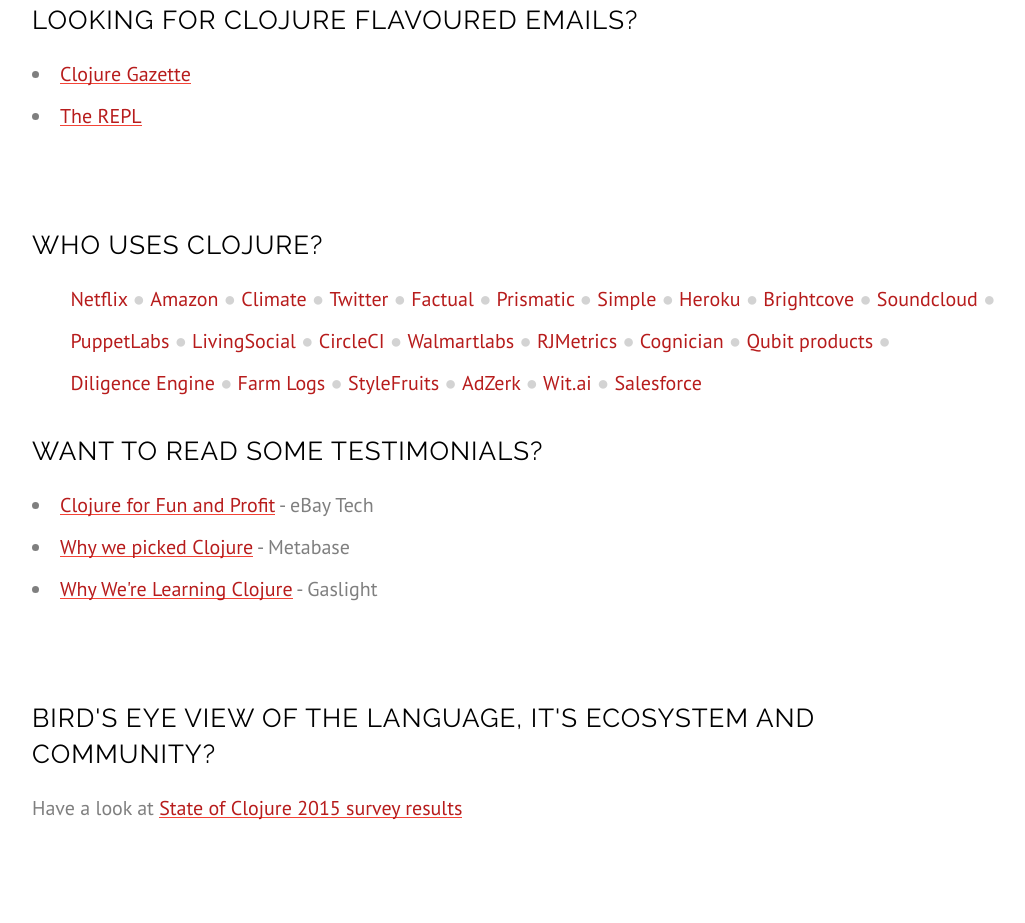
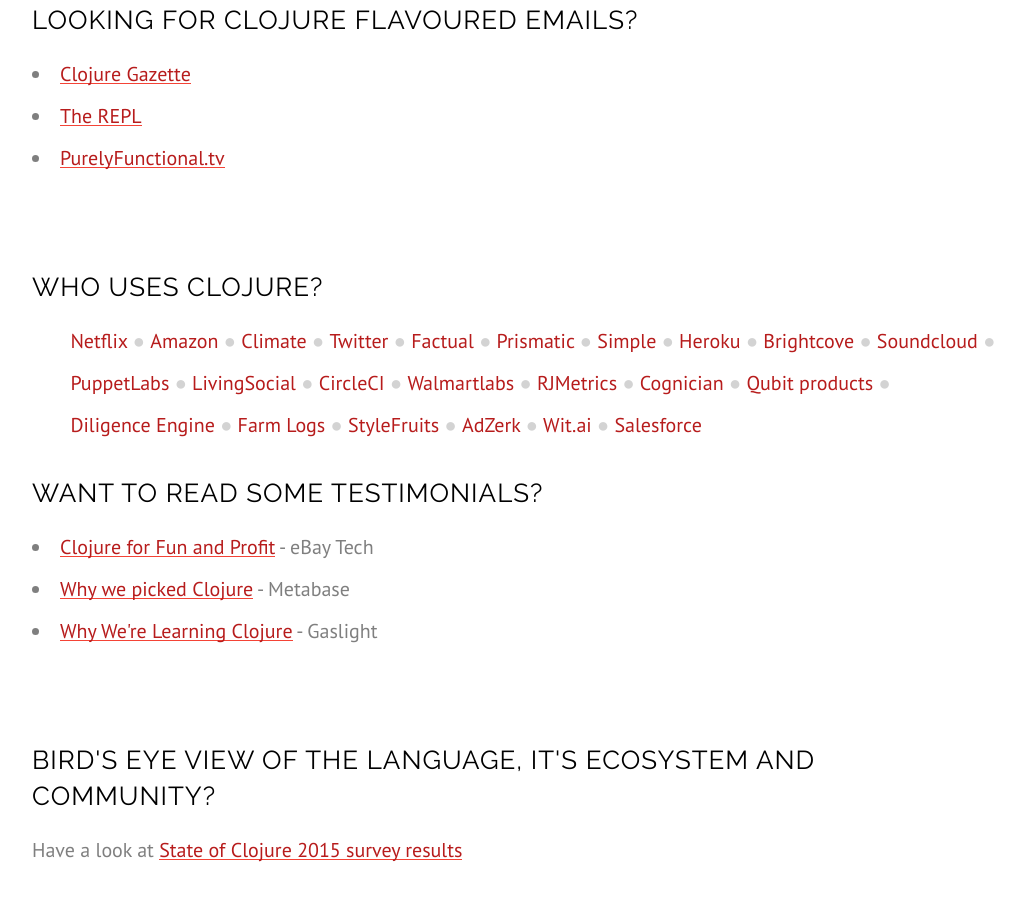
Before and after one commit to kirang89/clojure-newbie-guide, a plain HTML site: page index.html in a window 1280 px wide. Shown: the part 4652-5575 px from the top of the page, without its empty margins (128-1153 px from the left). Drawn offline with Linux system fonts and the light colour scheme; a web font is replaced by a local one.

Commit message:
Add Purelyfunctional.tv to newsletters

```diff
--- a/index.html
+++ b/index.html
@@ -177,6 +177,7 @@
       <ul>
         <li><a href="http://www.clojuregazette.com/">Clojure Gazette</a></li>
         <li><a href="http://therepl.net/">The REPL</a></li>
+        <li><a href="https://purelyfunctional.tv/">PurelyFunctional.tv</a></li>
       </ul>
 
       <h4>Who uses Clojure?</h4>
```
